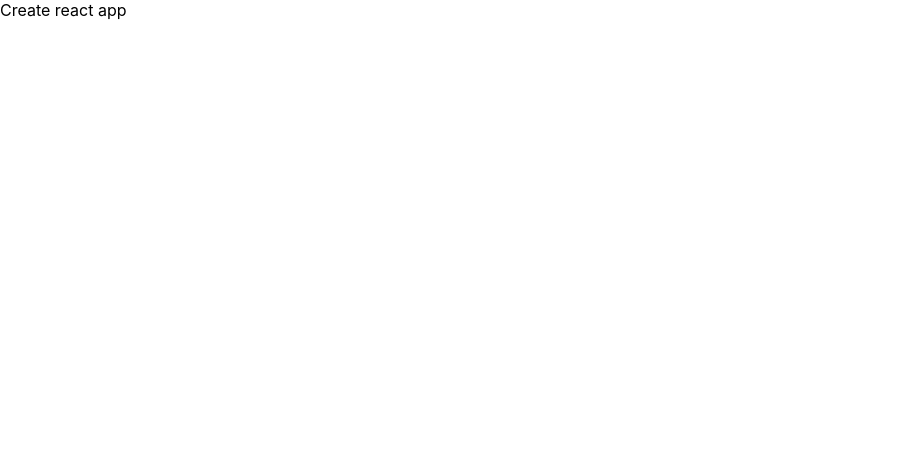
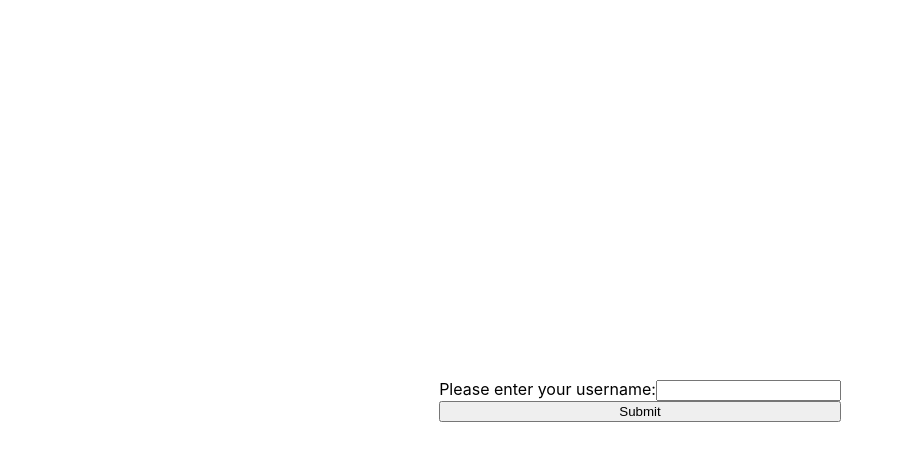
Before and after one commit to zachlipps/get-survey-offer, a React (Create React App) app: page / in a window 1280 px wide. Shown: the top 460 px of the page, without its empty margins (0-903 px from the left). Built offline with nearby package versions, Linux system fonts and the light colour scheme.

Commit message:
Add basic functionality for fetching and rendering

```diff
--- a/package.json
+++ b/package.json
@@ -6,9 +6,11 @@
     "@testing-library/jest-dom": "^5.11.4",
     "@testing-library/react": "^11.1.0",
     "@testing-library/user-event": "^12.1.10",
+    "jquery": "^3.5.1",
     "react": "^17.0.1",
     "react-dom": "^17.0.1",
     "react-scripts": "4.0.1",
+    "styled-components": "^5.2.1",
     "web-vitals": "^0.2.4"
   },
   "scripts": {
--- a/src/App.js
+++ b/src/App.js
@@ -1,9 +1,23 @@
+import { SurveryContextProvider } from './contexts'
+import { CheckOffer } from './components'
+import styled from 'styled-components'
+
 function App() {
   return (
-    <div className="App">
-      Create react app
-    </div>
+    <AppStyles>
+      <div className="App">
+        <SurveryContextProvider>
+          <CheckOffer />
+        </SurveryContextProvider>
+      </div>
+    </AppStyles>
   )
 }
 
+const AppStyles = styled.div`
+  display: flex;
+  justify-content: center;
+  align-items: center;
+`
+
 export default App
--- /dev/null
+++ b/src/components/CheckOffer.js
@@ -0,0 +1,67 @@
+import React, { useContext, useState } from 'react'
+import { SurveryContext } from '../contexts'
+
+import styled from 'styled-components'
+
+const CheckOffer = () => {
+  const { fetchSurveyOffers } = useContext(SurveryContext)
+  const [userIdentifier, setUserIdentifier] = useState('')
+  const [validationError, setValidationError] = useState('')
+
+  const handleSubmit = (evt) => {
+    evt.preventDefault()
+    checkErrors()
+    fetchSurveyOffers(userIdentifier)
+  }
+
+  const checkErrors = () => {
+    if (userIdentifier.length === 0 ) {
+      setValidationError('User identifier cannot be empty')
+    } else {
+      setValidationError('')
+    }
+  }
+
+  return (
+    <FormContainer>
+      <StyledForm onSubmit={handleSubmit}>
+        <label>
+          Please enter your username:
+        <input
+            type="text"
+            value={userIdentifier}
+            onChange={e => {
+              const { target: { value = '' } = {} } = e
+              if (value.length > 32) {
+                setValidationError('User identifier cannot be any longer than 32 characters')
+                setUserIdentifier(value.slice(0, 32))
+              } else {
+                setUserIdentifier(value)
+              }
+            }}
+          />
+        </label>
+        <input type="submit" value="Submit" />
+        <StyledValidationError>{validationError}</StyledValidationError>
+      </StyledForm>
+    </FormContainer>
+  )
+}
+
+const FormContainer = styled.div`
+  height: 100vh;
+  display: flex;
+  justify-content: center;
+  align-items: center;
+`
+
+const StyledForm = styled.form`
+  display: flex;
+  flex-direction: column;
+`
+
+const StyledValidationError = styled.div`
+  color: red;
+`
+
+export default CheckOffer
--- /dev/null
+++ b/src/components/index.js
@@ -0,0 +1 @@
+export { default as CheckOffer } from './CheckOffer'
--- /dev/null
+++ b/src/contexts/index.js
@@ -0,0 +1 @@
+export { SurveryContext, SurveryContextProvider } from './survey-offers'
--- /dev/null
+++ b/src/contexts/survey-offers.js
@@ -0,0 +1,63 @@
+import React, { createContext, useReducer, useCallback } from 'react'
+import $ from 'jquery'
+
+const SurveryContext = createContext()
+
+const initialState = {
+  isFetching: false,
+  surveyData: {}
+}
+
+const fetchSurvey = async (userIdentifier) => {
+  let response
+
+  try {
+    response = await $.ajax({
+      url: 'https://www.tapresearch.com/supply_api/surveys/offer',
+      dataType: 'jsonp',
+      data: {
+        api_token: '9a7fb35fb5e0daa7dadfaccd41bb7ad1',
+        user_identifier: userIdentifier,
+      },
+      method: 'POST',
+    })
+  } catch(err) {
+    console.error(err)
+  }
+
+  return response
+}
+
+let reducer = async (state, action) => {
+  switch (action.type) {
+    case 'fetching':
+      return { ...state, isFetching: true }
+    case 'offersReady':
+      return { surveyData: action.payload, isFetching: false }
+    default:
+      return state
+  }
+}
+
+function SurveryContextProvider(props) {
+  let [survey, surveyReducer] = useReducer(reducer, initialState)
+
+  const fetchSurveyOffers = useCallback(async (userIdentifier) => {
+    surveyReducer({
+      type: "fetching",
+    })
+    const surveyData = await fetchSurvey(userIdentifier)
+    surveyReducer({
+      type: "offersReady",
+      payload: surveyData,
+    })
+  }, []);
+
+  return (
+    <SurveryContext.Provider value={{ survey, fetchSurveyOffers }}>
+      {props.children}
+    </SurveryContext.Provider>
+  )
+}
+
+export { SurveryContext, SurveryContextProvider }
```
Also changed, not shown: 2 other files (tests, documents, lock files or other folders).
